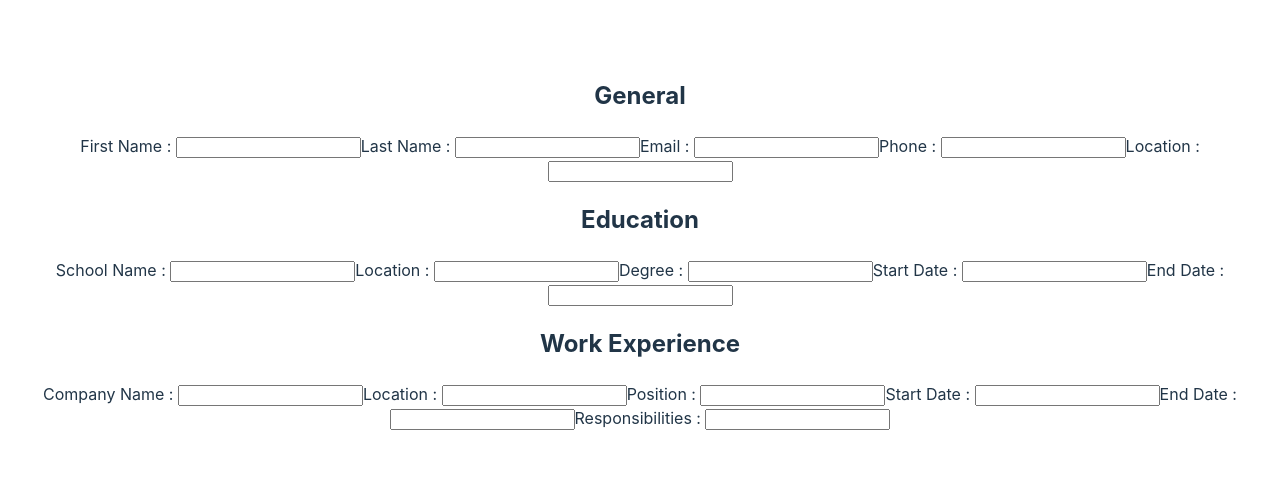
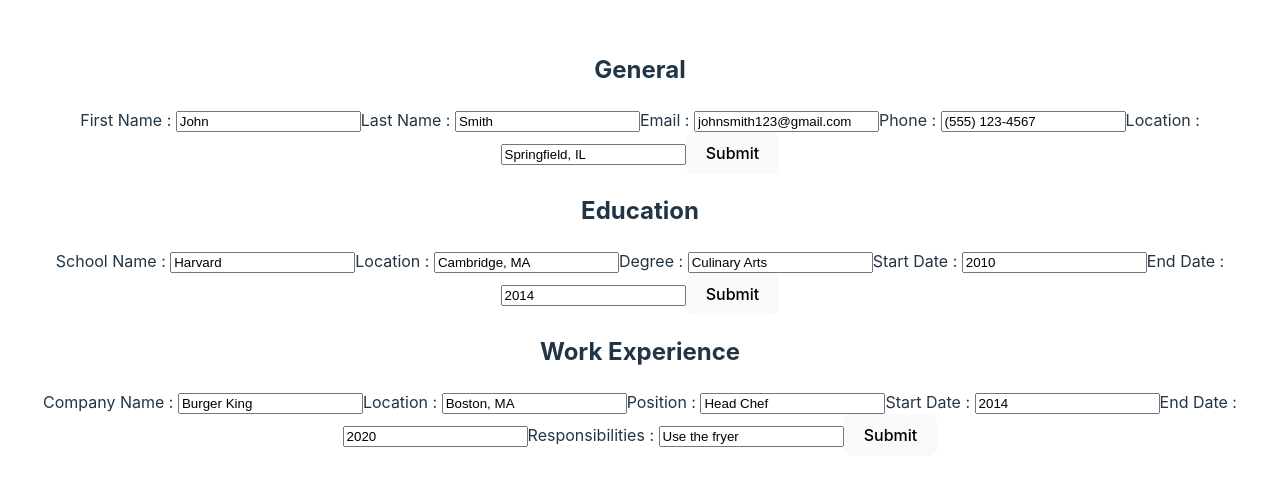
Before and after one commit to djsereno/CV-Application, a React (Vite) app: page / in a window 1280 px wide. Shown: the part 156-642 px from the top of the page. Built offline with nearby package versions, Linux system fonts and the light colour scheme.

Commit message:
Add form buttons, move form data to separate file

```diff
--- a/src/App.jsx
+++ b/src/App.jsx
@@ -1,52 +1,38 @@
+/* eslint-disable react/prop-types */
 import { useState } from 'react';
+import { data } from './data';
 import './App.css';
-import PropTypes from 'prop-types';
 
-const sections = [
-  {
-    id: 0,
-    heading: 'General',
-    inputLabels: ['First Name', 'Last Name', 'Email', 'Phone', 'Location'],
-  },
-  {
-    id: 1,
-    heading: 'Education',
-    inputLabels: ['School Name', 'Location', 'Degree', 'Start Date', 'End Date'],
-  },
-  {
-    id: 2,
-    heading: 'Work Experience',
-    inputLabels: ['Company Name', 'Location', 'Position', 'Start Date', 'End Date', 'Responsibilities'],
-  },
-];
-
-function Input({ label }) {
+function Input({ label, value }) {
   return (
     <label>
       {`${label} : `}
-      <input type="text"></input>
+      <input type="text" value={value} readOnly></input>
     </label>
   );
 }
-Input.propTypes = {
-  label: PropTypes.string.isRequired,
-};
 
 function Section({ section }) {
-  const { id, heading, inputLabels } = section;
-  const inputs = inputLabels.map((label) => <Input label={label} />);
+  const { id, heading, inputs } = section;
+  const inputsFields = inputs.map((input) => <Input key={input.label} label={input.label} value={input.value} />);
 
   return (
     <section id={id}>
       <h2>{heading}</h2>
-      {inputs}
+      {inputsFields}
+      <button type="button">{section.isSubmitted ? 'Edit' : 'Submit'}</button>
     </section>
   );
 }
 
 function App() {
-  const sectionComps = sections.map((section) => <Section section={section} />);
-  return <>{sectionComps}</>;
+  return (
+    <>
+      {data.map((section) => (
+        <Section key={section.heading} section={section} />
+      ))}
+    </>
+  );
 }
 
 export default App;
--- /dev/null
+++ b/src/data.js
@@ -0,0 +1,87 @@
+export const data = [
+  {
+    id: 0,
+    heading: 'General',
+    inputs: [
+      {
+        label: 'First Name',
+        value: 'John',
+      },
+      {
+        label: 'Last Name',
+        value: 'Smith',
+      },
+      {
+        label: 'Email',
+        value: 'johnsmith123@gmail.com',
+      },
+      {
+        label: 'Phone',
+        value: '(555) 123-4567',
+      },
+      {
+        label: 'Location',
+        value: 'Springfield, IL',
+      },
+    ],
+    isSubmitted: false,
+  },
+  {
+    id: 1,
+    heading: 'Education',
+    inputs: [
+      {
+        label: 'School Name',
+        value: 'Harvard',
+      },
+      {
+        label: 'Location',
+        value: 'Cambridge, MA',
+      },
+      {
+        label: 'Degree',
+        value: 'Culinary Arts',
+      },
+      {
+        label: 'Start Date',
+        value: '2010',
+      },
+      {
+        label: 'End Date',
+        value: '2014',
+      },
+    ],
+    isSubmitted: false,
+  },
+  {
+    id: 2,
+    heading: 'Work Experience',
+    inputs: [
+      {
+        label: 'Company Name',
+        value: 'Burger King',
+      },
+      {
+        label: 'Location',
+        value: 'Boston, MA',
+      },
+      {
+        label: 'Position',
+        value: 'Head Chef',
+      },
+      {
+        label: 'Start Date',
+        value: '2014',
+      },
+      {
+        label: 'End Date',
+        value: '2020',
+      },
+      {
+        label: 'Responsibilities',
+        value: 'Use the fryer',
+      },
+    ],
+    isSubmitted: false,
+  },
+];
```
